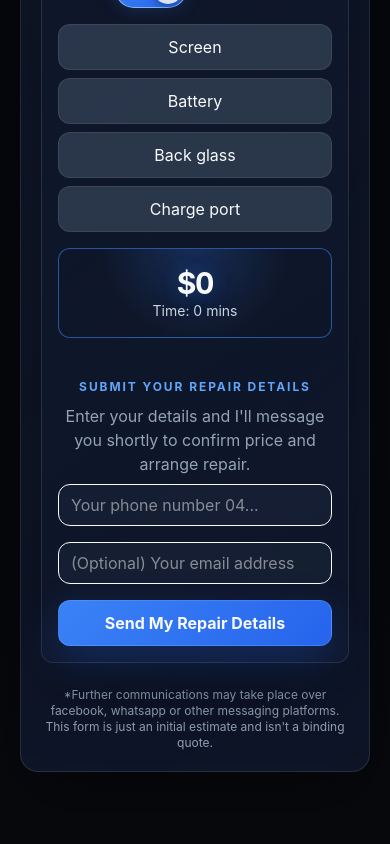
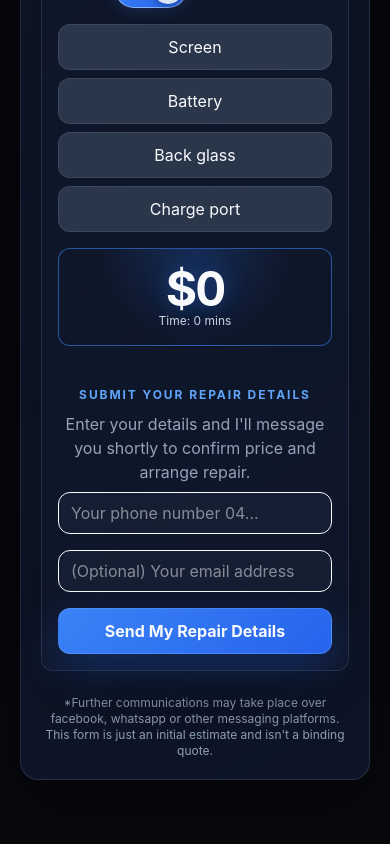
Before and after one commit to SemogEnaz/repair_website, a Vue app: page / in a window 390 px wide. Shown: the part 1410-2254 px from the top of the page. Built offline with nearby package versions, Linux system fonts and the light colour scheme.

Commit message:
Larger calculator font on mobile

```diff
--- a/src/components/HomePage/Calculator.vue
+++ b/src/components/HomePage/Calculator.vue
@@ -88,14 +88,14 @@
             </button>
           </div>
 
-          <!-- PRICE -->
+          <!-- PRICE DISPLAY-->
           <div class="price-card w-full sm:w-1/3 flex flex-col justify-between py-4 px-2">
 
-            <p class="rolling-price text-center font-bold text-3xl sm:text-6xl">
+            <p class="rolling-price text-center font-bold text-5xl sm:text-6xl">
               ${{ animatedPrice }}
             </p>
 
-            <p class="tech-muted text-sm text-center">
+            <p class="tech-muted text-xs sm: text-center">
               Time: {{ formattedTime }}
             </p>
 
```
